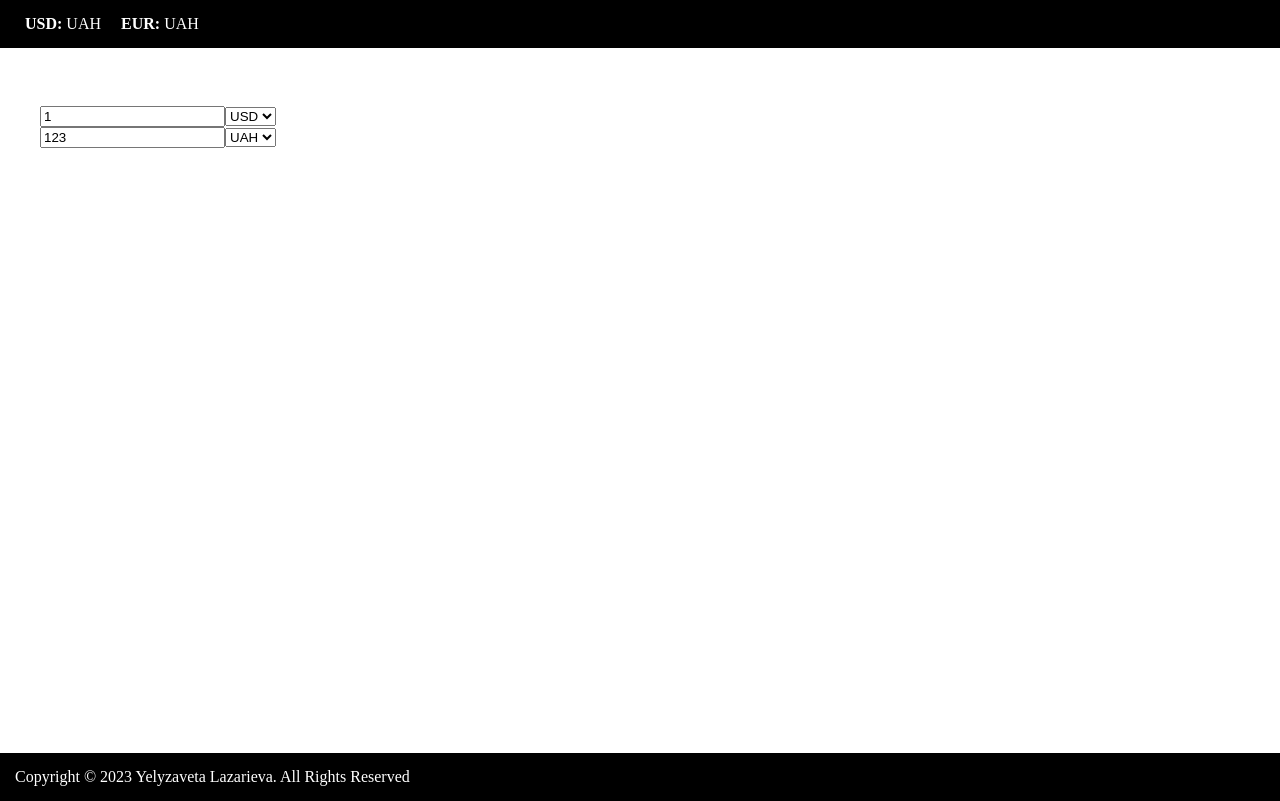
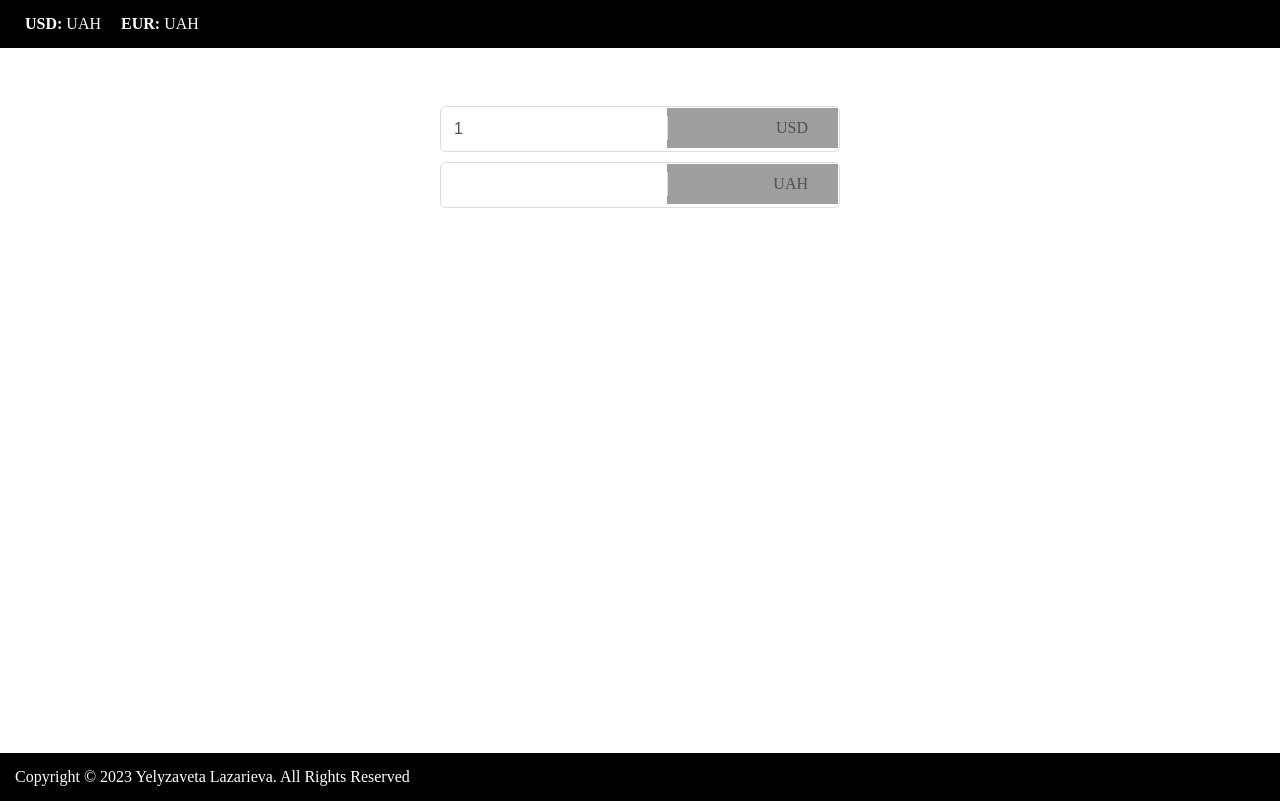
Before and after one commit to Elizabeth5335/exchange, an Angular app in the folder exchange/: page / in a window 1280 px wide. Built offline with nearby package versions, Linux system fonts and the light colour scheme; no server answers; grey boxes are pictures that could not be loaded.

Commit message:
added style

```diff
--- a/exchange/src/app/app.component.ts
+++ b/exchange/src/app/app.component.ts
@@ -14,5 +14,22 @@ export class AppComponent {
   constructor(private http: HttpClient) { }
 
   ngOnInit(){
+    this.http.get<any>('https://v6.exchangerate-api.com/v6/da14864407c36d688f8b4427/latest/USD').subscribe(
+      (response) => {
+        this.usd = response.conversion_rates.UAH;
+      },
+      (error) => {
+        console.error(error);
+      }
+    );
+
+    this.http.get<any>('https://v6.exchangerate-api.com/v6/da14864407c36d688f8b4427/latest/EUR').subscribe(
+      (response) => {
+        this.eur = response.conversion_rates.UAH;
+      },
+      (error) => {
+        console.error(error);
+      }
+    );
   }
 }
--- a/exchange/src/app/convert/convert.component.css
+++ b/exchange/src/app/convert/convert.component.css
@@ -0,0 +1,91 @@
+.convert, #rate{
+    text-align: center;
+    width: 400px !important;
+    margin: auto !important;
+    padding-bottom: 0;
+    position: relative;
+    justify-content: space-between;
+}
+
+#rate{
+    font-weight: normal !important;
+    font-size: 16px !important;
+    color: #70757a;
+    margin-bottom: 15px!important;
+}
+
+#rate #result{
+    color: black;
+    font-size: 36px !important;
+}
+
+.currency-select{
+    background-color: #fff;
+    overflow: hidden;
+    position: relative;
+    height: 40px;
+    display: inline-block;
+    flex-grow: 2;
+    width: inherit;
+
+}
+
+.divider{
+    border-left: 1px solid #dadce0;
+    position: absolute;
+    top: 8px;
+    bottom: 8px;
+    z-index: 3;
+}
+
+.currency-input:hover {
+    border: 1px solid #202124;
+}
+
+.input{
+    overflow: hidden;
+    line-height: 24px;
+    padding: 1px 6px 1px 12px;
+    font-size: 16px;
+    border: 0;
+    height: 40px;
+    color: #4d5156;
+    width: inherit;
+}
+
+.currency-input {
+    padding: 1px;
+    border: 1px solid #dadce0;
+    color: #70757a;
+    overflow: hidden;
+    display: flex;
+    border-radius: 6px;
+    margin-bottom: 10px;
+}
+
+.select{
+    appearance: none;
+    opacity: 0;
+    z-index: 1;
+    line-height: 40px;
+    width: 100%;
+    position: absolute;
+    right: 0;
+    font-size: 15px;
+}
+
+.label{
+    text-align: end;
+    height: 100%;
+    line-height: 40px;
+    word-break: break-all;
+    color: #4d5156;
+
+    position: absolute;
+    right: 0;
+
+    padding-right: 30px;
+    width: calc(100% - 30px);
+    text-align: right;
+    background: url(//ssl.gstatic.com/images/icons/material/system/1x/arrow_drop_down_grey600_24dp.png) no-repeat 98% 50%;
+}
--- a/exchange/src/app/convert/convert.component.html
+++ b/exchange/src/app/convert/convert.component.html
@@ -1,22 +1,40 @@
 <br>
-
+<!-- <div id="rate">
+    <span>1 {{curr1.value}} дорівнює </span>
+    <br>
+    <span id="result">{{getRate(curr1.value, curr2.value)}} {{curr2.value}}</span>
+</div> -->
 
 <div class="convert">
-    <input type="number" id="first-input" [formControl]="val1" [placeholder]="val1.value" (input)="onCurrencyChange(val2, val1, curr1, curr2)">
-    <select id="first-select" [formControl]="curr1" (change)="onCurrencyChange(val2, val1, curr1, curr2)">
+    <div classs="convert-form">
+        <div class="currency-input">
+            <input class="input" type="number" id="first-input" [formControl]="val1" [placeholder]="val1.value" (input)="onInputChange(val2, val1, curr1, curr2)">
+            <div class="currency-select">
+                <div class="divider"></div>
+                <select class="select" id="first-select" [formControl]="curr1" (change)="onCurrencyChange(val2, val1, curr1, curr2)">
                     <option>UAH</option>
                     <option>USD</option>
                     <option>EUR</option>
                     <option>PLN</option>
                 </select>
-
-    <br>
-    <input type="number" id="second-input" [formControl]="val2" [placeholder]="val2.value" (input)="onCurrencyChange(val1, val2, curr2, curr1)">
-        <select id="second-select" [formControl]="curr2" (change)="onCurrencyChange(val1, val2, curr2, curr1)">
+                <span class="label" aria-hidden="true">{{curr1.value}} </span>
+            </div>
+        </div>
+        <div class="currency-input">
+            <input class="input" type="number" id="second-input" [formControl]="val2" [placeholder]="val2.value" (input)="onInputChange(val1, val2, curr2, curr1)">
+            <div class="currency-select">
+                <div class="divider"></div>
+                <select class="select" id="first-select" [formControl]="curr2" (change)="onCurrencyChange(val1, val2, curr2, curr1)">
+                    <option>UAH</option>
                     <option>USD</option>
-        <option>UAH</option>
                     <option>EUR</option>
                     <option>PLN</option>
                 </select>
+                <span class="label" aria-hidden="true">{{curr2.value}} </span>
+            </div>
+        </div>
 
     </div>
+
+
+</div>
--- a/exchange/src/app/convert/convert.component.ts
+++ b/exchange/src/app/convert/convert.component.ts
@@ -23,109 +23,126 @@ export class ConvertComponent {
   val1 = new FormControl('1');
   val2 = new FormControl('');
 
-  rate = '123';
+
+  rate = '';
 
 
-  getRate(curr1: string, curr2: string): string {
-    const url = `https://v6.exchangerate-api.com/v6/45e52d91e17d7d89ee79e7a6/latest/${curr1}`;
+  getRate(curr1: string | null, curr2: string | null): string {
+    const url = `https://v6.exchangerate-api.com/v6/da14864407c36d688f8b4427/latest/${curr1}`;
 
-    // this.http.get<any>(url).subscribe(
-    //   (response) => {
-    //     switch (curr1) {
-    //       case 'USD':
-    //         switch (curr2) {
-    //           // case 'UAH':
-    //           //   this.rate = response.conversion_rates.UAH;
-    //           //   break;
-    //           // case 'EUR':
-    //           //   this.rate = response.conversion_rates.EUR;
-    //           //   break;
-    //           // case 'PLN':
-    //           //   this.rate = response.conversion_rates.PLN;
-    //           //   break;
-    //           default:
-    //             this.rate = '1';
-    //             break;
-    //         }
-    //         break;
-    //       case 'EUR':
-    //         switch (curr2) {
-    //           // case 'UAH':
-    //           //   this.rate = response.conversion_rates.UAH;
-    //           //   break;
-    //           // case 'USD':
-    //           //   this.rate = response.conversion_rates.USD;
-    //           //   break;
-    //           // case 'PLN':
-    //           //   this.rate = response.conversion_rates.PLN;
-    //           //   break;
-    //           default:
-    //             this.rate = '1';
-    //             break;
-    //         }
-    //         break;
-    //       case 'PLN':
-    //         switch (curr2) {
-    //           // case 'UAH':
-    //           //   this.rate = response.conversion_rates.UAH;
-    //           //   break;
-    //           // case 'EUR':
-    //           //   this.rate = response.conversion_rates.EUR;
-    //           //   break;
-    //           // case 'USD':
-    //           //   this.rate = response.conversion_rates.USD;
-    //           //   break;
-    //           default:
-    //             this.rate = '1';
-    //             break;
-    //         }
-    //         break;
-    //       case 'UAH': //UAH
-    //         switch (curr2) {
-    //           // case 'USD':
-    //           //   this.rate = response.conversion_rates.USD;
-    //           //   break;
-    //           // case 'EUR':
-    //           //   this.rate = response.conversion_rates.EUR;
-    //           //   break;
-    //           // case 'PLN':
-    //           //   this.rate = response.conversion_rates.PLN;
-    //           //   break;
-    //           default:
-    //             this.rate = '1';
-    //             break;
-    //         }
-    //         break;
-    //       default:
-    //         this.rate = response.conversion_rates.USD;
-    //         break;
-    //     }
-    //   },
-    //   (error) => {
-    //     console.error(error);
-    //   }
-    // );
+    this.http.get<any>(url).subscribe(
+      (response) => {
+        switch (curr1) {
+          case 'USD':
+            switch (curr2) {
+              case 'UAH':
+                this.rate = response.conversion_rates.UAH;
+                break;
+              case 'EUR':
+                this.rate = response.conversion_rates.EUR;
+                break;
+              case 'PLN':
+                this.rate = response.conversion_rates.PLN;
+                break;
+              default:
+                this.rate = '1';
+                break;
+            }
+            break;
+          case 'EUR':
+            switch (curr2) {
+              case 'UAH':
+                this.rate = response.conversion_rates.UAH;
+                break;
+              case 'USD':
+                this.rate = response.conversion_rates.USD;
+                break;
+              case 'PLN':
+                this.rate = response.conversion_rates.PLN;
+                break;
+              default:
+                this.rate = '1';
+                break;
+            }
+            break;
+          case 'PLN':
+            switch (curr2) {
+              case 'UAH':
+                this.rate = response.conversion_rates.UAH;
+                break;
+              case 'EUR':
+                this.rate = response.conversion_rates.EUR;
+                break;
+              case 'USD':
+                this.rate = response.conversion_rates.USD;
+                break;
+              default:
+                this.rate = '1';
+                break;
+            }
+            break;
+          case 'UAH':
+            switch (curr2) {
+              case 'USD':
+                this.rate = response.conversion_rates.USD;
+                break;
+              case 'EUR':
+                this.rate = response.conversion_rates.EUR;
+                break;
+              case 'PLN':
+                this.rate = response.conversion_rates.PLN;
+                break;
+              default:
+                this.rate = '1';
+                break;
+            }
+            break;
+          default:
+            this.rate = response.conversion_rates.USD;
+            break;
+        }
+      },
+      (error) => {
+        console.error(error);
+      }
+    );
 
     return this.rate;
 
   }
 
-  convert(value: number, curr1: string, curr2: string): number {
-    let rate = this.getRate(curr1, curr2);
-    return value*parseFloat(rate);
+  convert(value: any, curr1: any, curr2: any, rate: string): number {
+    return parseFloat(value)*parseFloat(rate);
   }
 
 
   onCurrencyChange(valToChange : any, value: any, curr1: any, curr2: any): void {
+    this.rate = this.getRate(curr1, curr2);
     if (value && curr1 && curr2) {
-      const convertedValue = this.convert(parseFloat(value.value), curr1.value, curr2.value);
+      const convertedValue = this.convert(value.value, curr1.value, curr2.value, this.rate);
+      valToChange.setValue(convertedValue.toString());
+    }
+  }
+
+  onInputChange(valToChange : any, value: any, curr1: any, curr2: any): void {
+    if (value && curr1 && curr2) {
+      const convertedValue = this.convert(value.value, curr1.value, curr2.value, this.rate);
       valToChange.setValue(convertedValue.toString());
     }
   }
 
 
   ngOnInit(){
-    this.onCurrencyChange(this.val2, this.val1, this.curr1, this.curr2);
+    // this.onCurrencyChange(this.val2, '1', this.curr1, this.curr2.value);
+    this.http.get<any>('https://v6.exchangerate-api.com/v6/da14864407c36d688f8b4427/latest/USD').subscribe(
+      (response) => {
+        this.val2 = new FormControl(response.conversion_rates.UAH);
+      },
+      (error) => {
+        console.error(error);
+      }
+    );
+    this.rate = this.getRate(this.curr1.value,this.curr2.value);
   }
 
 }
```
Also changed, not shown: 1 other file (tests, documents, lock files or other folders). Lines whose indentation alone changed are shown as unchanged.
